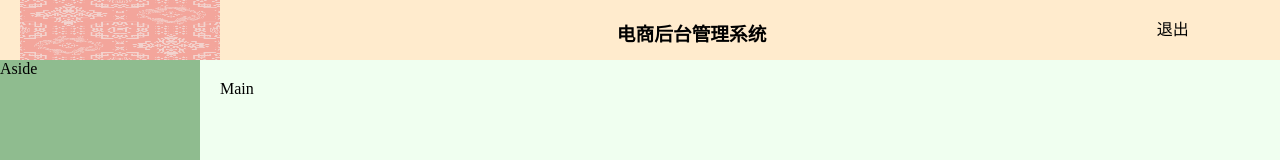
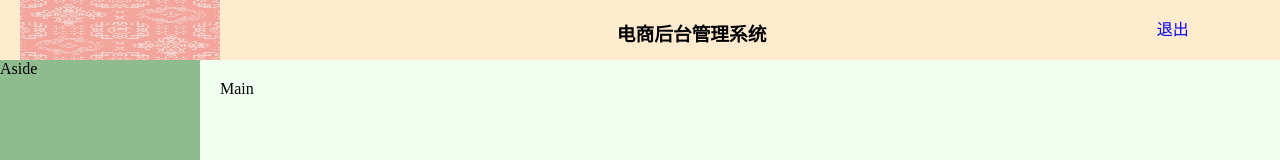
Before and after one commit to Killer-CAI/mallmanager53, a Vue app: page /#/ in a window 1280 px wide. Shown: the top 160 px of the page. Built offline with nearby package versions, Linux system fonts and the light colour scheme.

Commit message:
头部样式调整

```diff
--- a/src/components/home/home.vue
+++ b/src/components/home/home.vue
@@ -10,7 +10,7 @@
   <el-col :span="18" class="middle"><h3>电商后台管理系统</h3>
   </el-col>
   <el-col :span="2"><div class="grid-content bg-purple">
-     <a class="loginout" >退出</a>
+     <a class="loginout" href="#">退出</a>
   </div>
   </el-col>
 </el-row>
```
